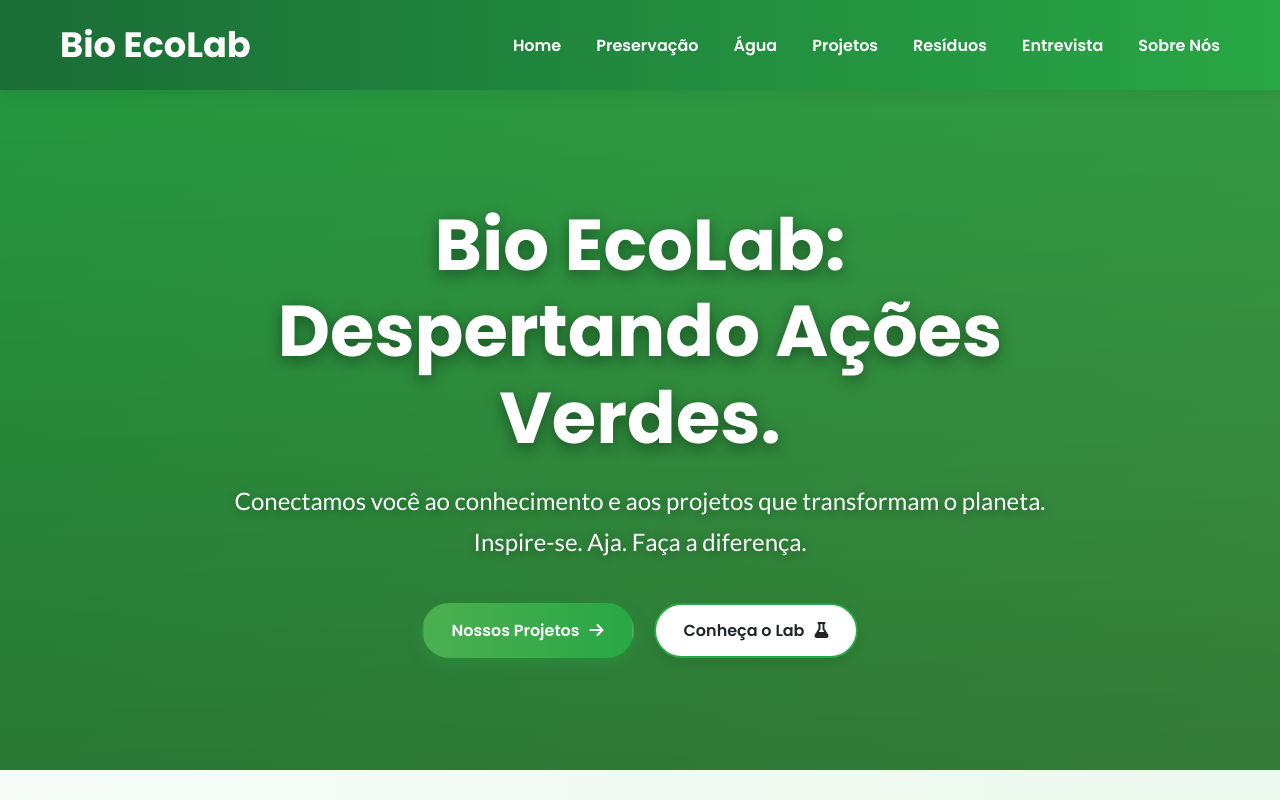
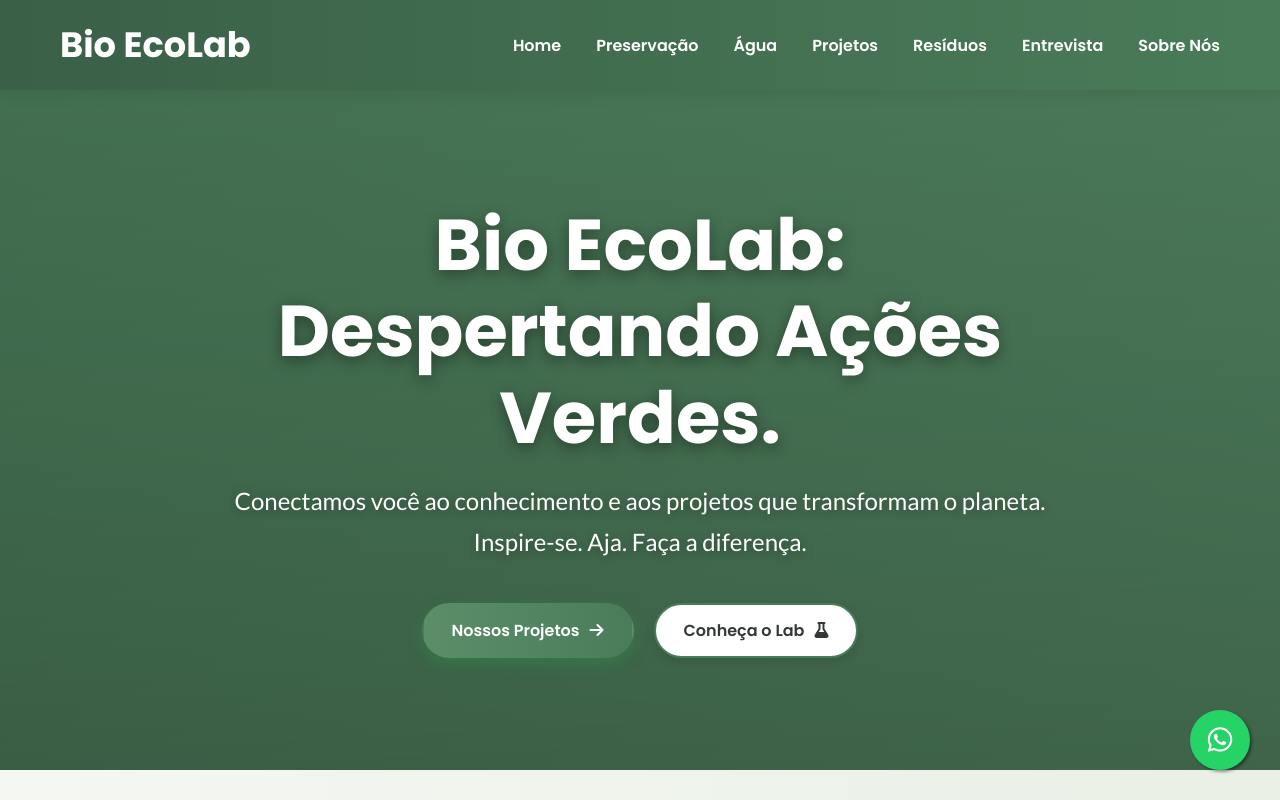
Before and after one commit to helozinha1/PJ-BioEcolab, a plain HTML site: page index.html in a window 1280 px wide. Shown: the top 800 px of the page. Drawn offline with nearby package versions, Linux system fonts and the light colour scheme.

Commit message:
Mudança na Cor - Versão 0.0.3

```diff
--- a/css/style.css
+++ b/css/style.css
@@ -1,25 +1,35 @@
 @import url('https://fonts.googleapis.com/css2?family=Poppins:wght@400;600;700&family=Lato:wght@300;400;700&display=swap');
 
 :root {
-    --color-primary-green: #28a745;
-    --color-dark-green: #1a6d36;
-    --color-light-green: #e9f5ed;
-    --color-accent-blue: #007bff;
-    --color-text-dark: #212529;
-    --color-text-medium: #495057;
+    /* Cores de Base - Verdes Mais Sóbrios */
+    --color-primary-green: #4A7C59; /* Um verde floresta, principal para botões e destaques */
+    --color-dark-green: #3A6047;    /* Um verde escuro mais profundo para fundos e texto */
+    --color-light-green: #E9F0E5;   /* Um verde muito claro, quase off-white, para fundos leves */
+    --color-accent-blue: #5B9EB0;   /* Um azul acinzentado suave para um toque de contraste (se usado) */
+
+    /* Cores Neutras */
     --color-white: #ffffff;
-    --color-border: #d4edda;
-    --gradient-light-green-bg: linear-gradient(to right, #F7FCF8, #ECF9EE);
-    --gradient-medium-green-bg: linear-gradient(to right, #4CAF50, #28a745);
-    --gradient-dark-green-bg: linear-gradient(to right, #1a6d36, #145a2c);
-    --gradient-header-footer: linear-gradient(to right, #1a6d36, #28a745);
-    --gradient-hero-bg: linear-gradient(to bottom right, #28a745, #4CAF50);
+    --color-black: #1A1A1A; /* Um preto mais suave para melhor legibilidade */
+    --color-text-dark: #333A35; /* Um verde escuro acinzentado para textos principais */
+    --color-text-medium: #607C6B; /* Um verde médio para parágrafos */
+    --color-border: #CED8C6; /* Uma borda sutilmente verde-acinzentada */
+
+    /* Gradientes - Mais Suaves e Harmoniosos */
+    --gradient-light-green-bg: linear-gradient(to right, #F4F7F2, #EAF0E6); /* Fundo claro muito suave */
+    --gradient-medium-green-bg: linear-gradient(to right, #5A8F6A, #4A7C59); /* Botões e elementos de destaque */
+    --gradient-dark-green-bg: linear-gradient(to right, #3A6047, #2F4D3C); /* Fundos escuros e rodapé */
+    --gradient-header-footer: linear-gradient(to right, #3A6047, #4A7C59); /* Cabeçalho e rodapé */
+    --gradient-hero-bg: linear-gradient(to bottom right, #4A7C59, #5A8F6A); /* Seção Hero */
+
+    /* Fontes */
     --font-heading: 'Poppins', sans-serif;
     --font-body: 'Lato', sans-serif;
+
+    /* Transições, Bordas, Sombras */
     --transition-speed: 0.3s;
     --border-radius-main: 12px;
-    --box-shadow-main: 0 8px 25px rgba(0, 0, 0, 0.1);
-    --box-shadow-hover: 0 12px 35px rgba(0, 0, 0, 0.15);
+    --box-shadow-main: 0 4px 15px rgba(0, 0, 0, 0.08);
+    --box-shadow-hover: 0 8px 25px rgba(0, 0, 0, 0.15);
 }
 
 * {
@@ -1408,3 +1418,54 @@ body.no-scroll .menu-overlay {
         line-height: 1.4;
     }
 }
+/* Botão Flutuante do WhatsApp */
+.whatsapp-float {
+    position: fixed;
+    width: 60px;
+    height: 60px;
+    bottom: 30px;
+    right: 30px;
+    background-color: #25D366;
+    color: #FFF;
+    border-radius: 50px;
+    text-align: center;
+    font-size: 28px;
+    box-shadow: 2px 2px 3px rgba(0, 0, 0, 0.4);
+    z-index: 1000;
+    /* Certifica que o display é flex e os itens são centralizados */
+    display: flex;
+    justify-content: center;
+    align-items: center;
+    /* Remove sublinhado se o traço for um */
+    text-decoration: none;
+    transition: transform 0.3s ease, box-shadow 0.3s ease;
+    /* Adicione estas linhas se o traço for uma borda interna */
+    border: none;
+    outline: none;
+}
+
+.whatsapp-float i {
+    /* Garante que o ícone preencha o espaço e não gere traços */
+    display: block; /* Ou display: flex; se for mais de um item no <i> */
+    line-height: 1; /* Ajuda a alinhar verticalmente o texto/ícone */
+    margin: 0; /* Remove qualquer margem padrão */
+    padding: 0; /* Remove qualquer padding padrão */
+    /* Se for um traço de cor, assegure a cor */
+    color: #FFF;
+}
+
+.whatsapp-float:hover {
+    transform: scale(1.1);
+    box-shadow: 4px 4px 6px rgba(0, 0, 0, 0.6);
+}
+
+/* Opcional: Para telas menores, ajuste o tamanho e a posição */
+@media (max-width: 768px) {
+    .whatsapp-float {
+        width: 50px;
+        height: 50px;
+        bottom: 20px;
+        right: 20px;
+        font-size: 24px;
+    }
+}
--- a/index.html
+++ b/index.html
@@ -11,6 +11,9 @@
     <link rel="stylesheet" href="https://cdnjs.cloudflare.com/ajax/libs/font-awesome/6.0.0-beta3/css/all.min.css">
 </head>
 <body>
+    <a href="https://wa.me/5519997089664?text=Olá!%20Visitei%20o%20Bio%20EcoLab%20e%20gostaria%20de%20enviar%20meu%20projeto." class="whatsapp-float" target="_blank" rel="noopener noreferrer">
+    <i class="fab fa-whatsapp"></i>
+</a>
     <header class="main-header">
         <nav class="navbar container">
             <a href="index.html" class="logo">Bio EcoLab</a>
```
Also changed, not shown: agua.html (+3 -0 lines), analizador.html (+1 -0 lines), entrevista.html (+2 -1 lines), lixo.html (+1 -0 lines), preservacao.html (+1 -0 lines), projetos.html (+1 -0 lines), sobre.html (+2 -9 lines), css/agua.css (line endings or trailing spaces), css/preservacao.css (line endings or trailing spaces).
